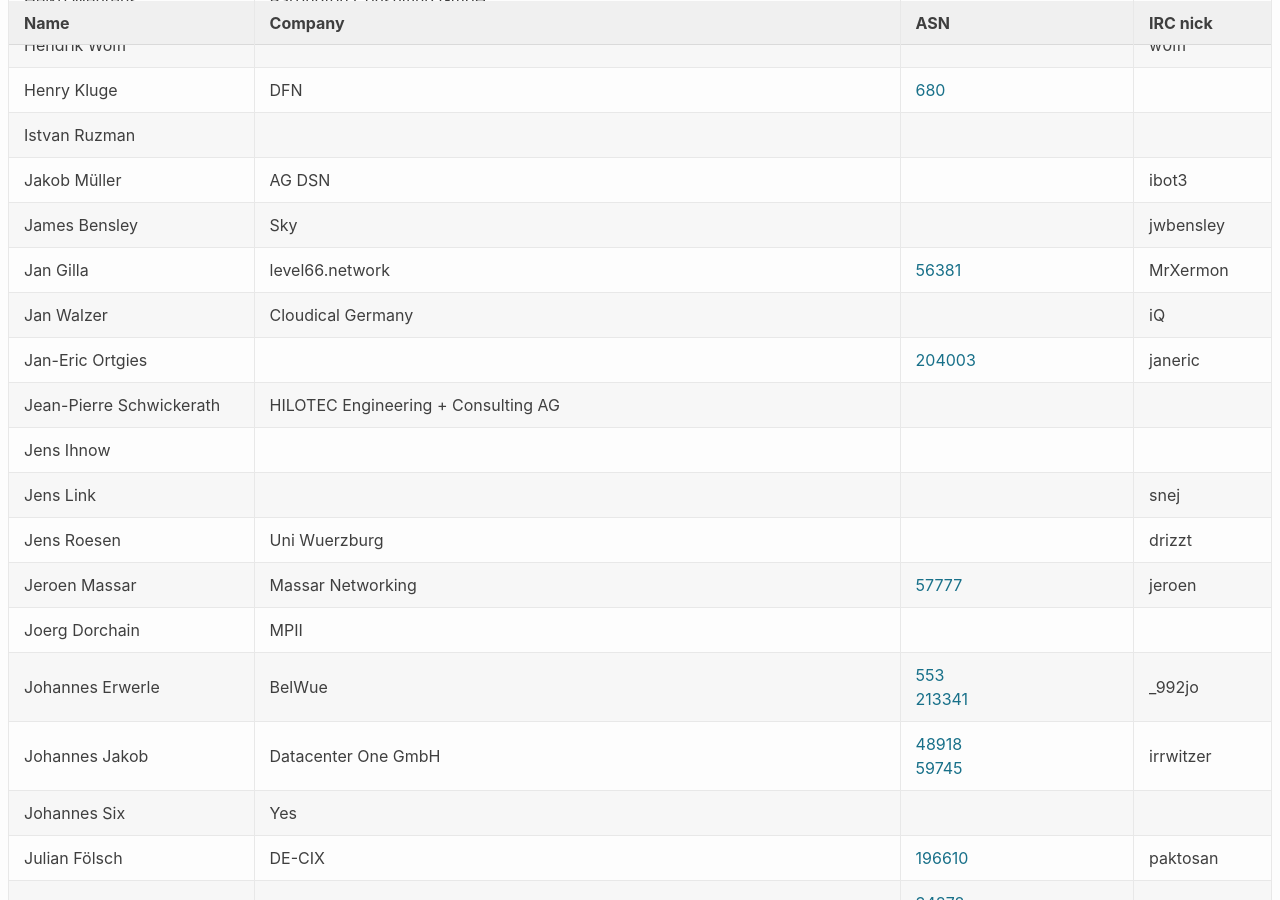
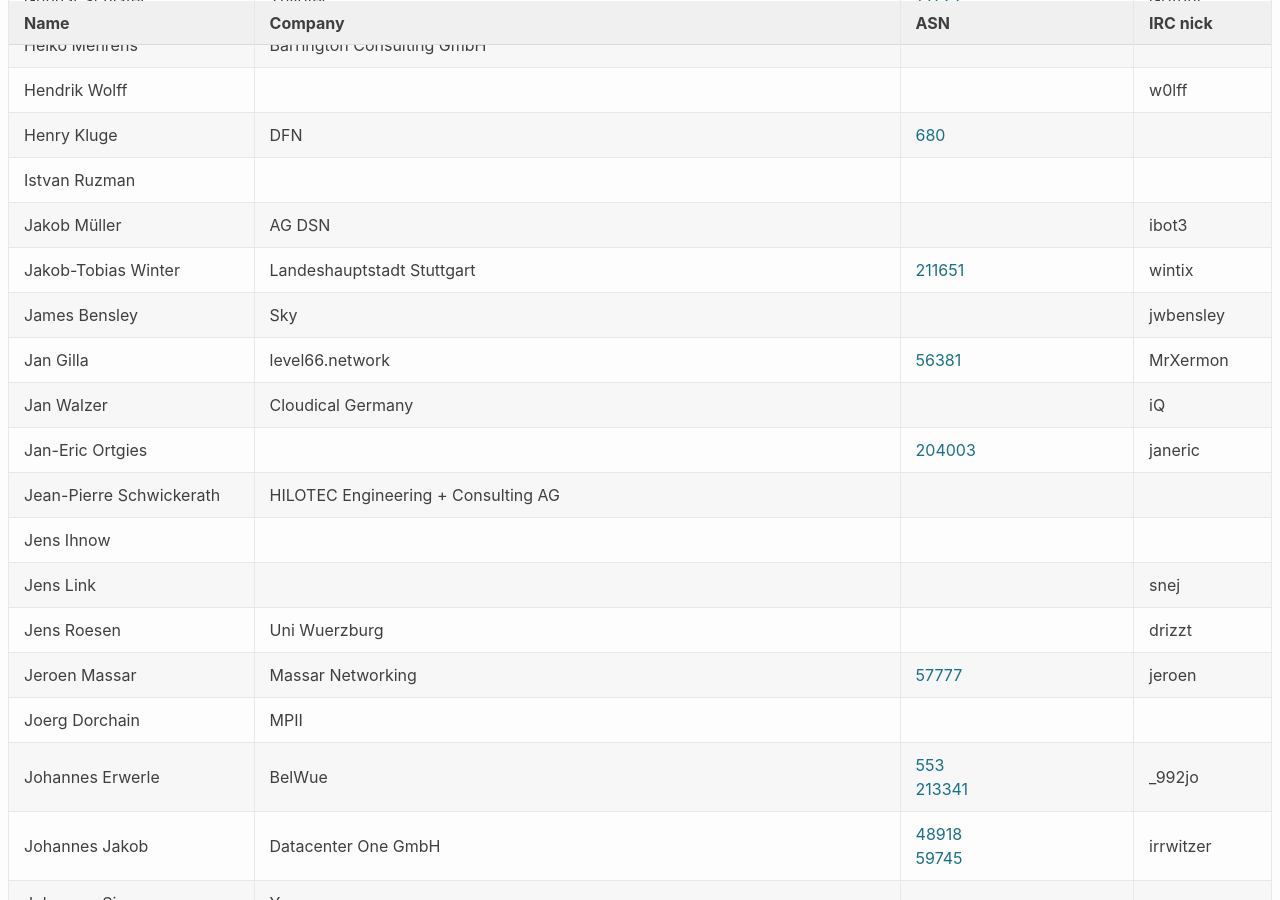
Before and after one commit to denog/pretix-attendeelist, a Jekyll site: the page built from denog13/index.markdown, in a window 1280 px wide and 900 px high, scrolled down 3340 px. Built offline with Jekyll 4.4.1, drawn with Linux system fonts in a browser that asks for light colours; some of the changed text lies outside the part shown.

Commit message:
Latest data: Tue Oct  5 14:08:35 UTC 2021

```diff
--- a/_data/attendees_denog13.json
+++ b/_data/attendees_denog13.json
@@ -166,6 +166,12 @@
     "company": "servinga GmbH",
     "irc": null,
     "asn": "AS39378"
+  },
+  {
+    "name": "Christian Pössinger",
+    "company": null,
+    "irc": "c-po",
+    "asn": "12817"
   },
   {
     "name": "Christina Muench",
@@ -460,6 +466,12 @@
     "company": "AG DSN",
     "irc": "ibot3",
     "asn": null
+  },
+  {
+    "name": "Jakob-Tobias Winter",
+    "company": "Landeshauptstadt Stuttgart",
+    "irc": "wintix",
+    "asn": "AS211651"
   },
   {
     "name": "James Bensley",
```
